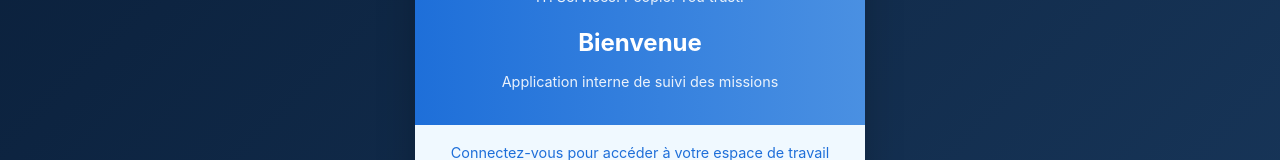
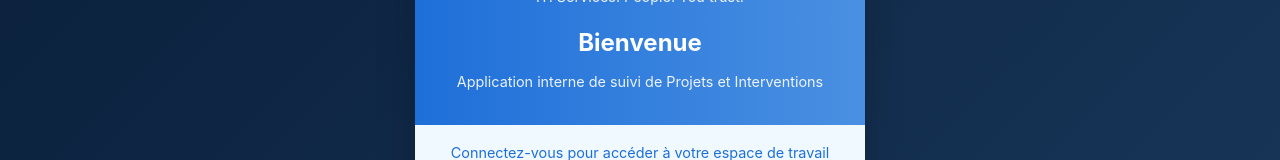
Before and after one commit to Paillat7/OFIS_Projet, a React (Create React App) app in the folder ofis-frontend/: page /login in a window 1280 px wide. Shown: the part 238-398 px from the top of the page. Built offline with nearby package versions, Linux system fonts and the light colour scheme.

Commit message:
Mise à jour page login

```diff
--- a/ofis-frontend/src/pages/LoginPage.js
+++ b/ofis-frontend/src/pages/LoginPage.js
@@ -70,7 +70,7 @@ const LoginPage = ({ onLogin }) => {
             </div>
             <div className="welcome-box">
               <h2>Bienvenue</h2>
-              <p>Application interne de suivi des missions</p>
+              <p>Application interne de suivi de Projets et Interventions</p>
             </div>
           </div>
 
```
